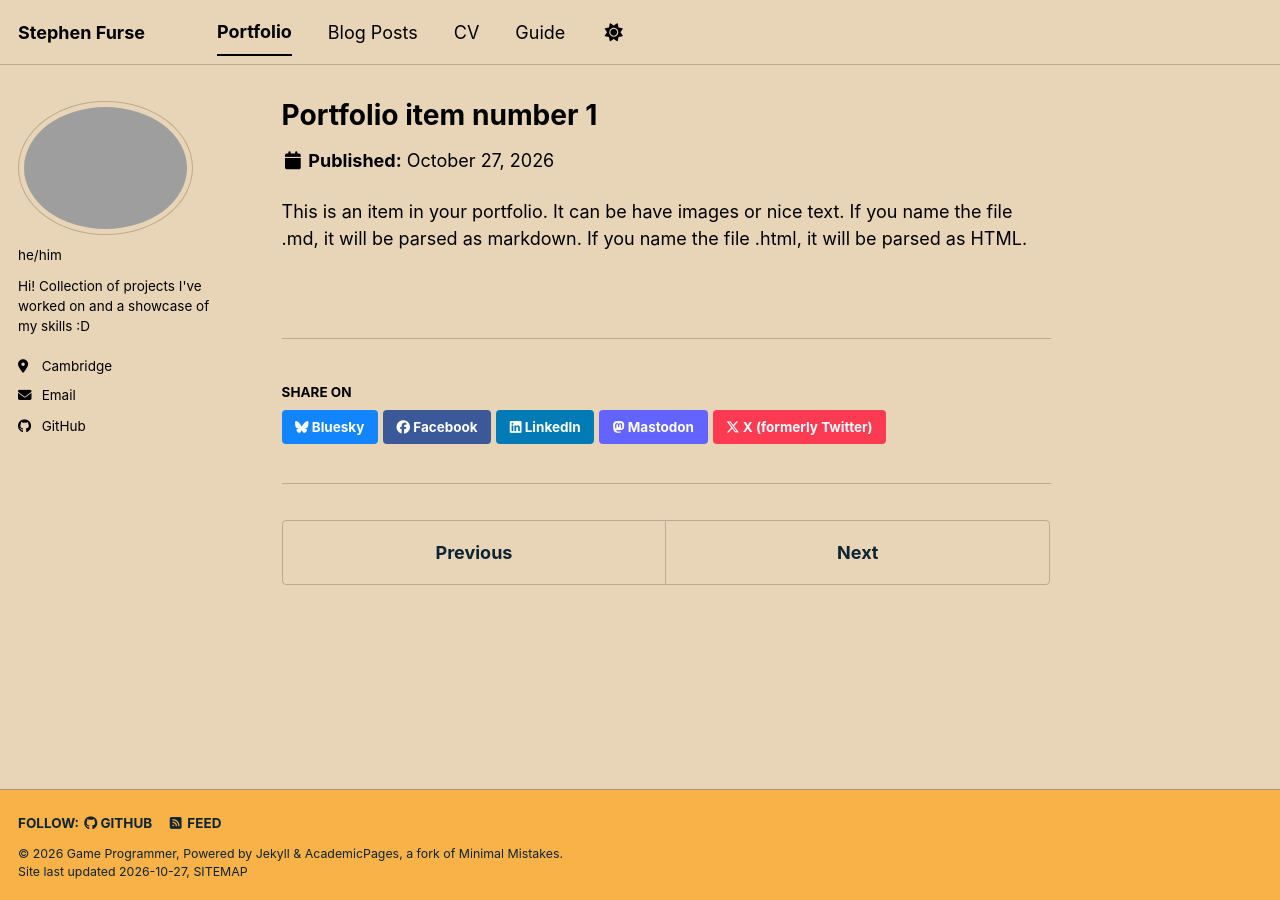
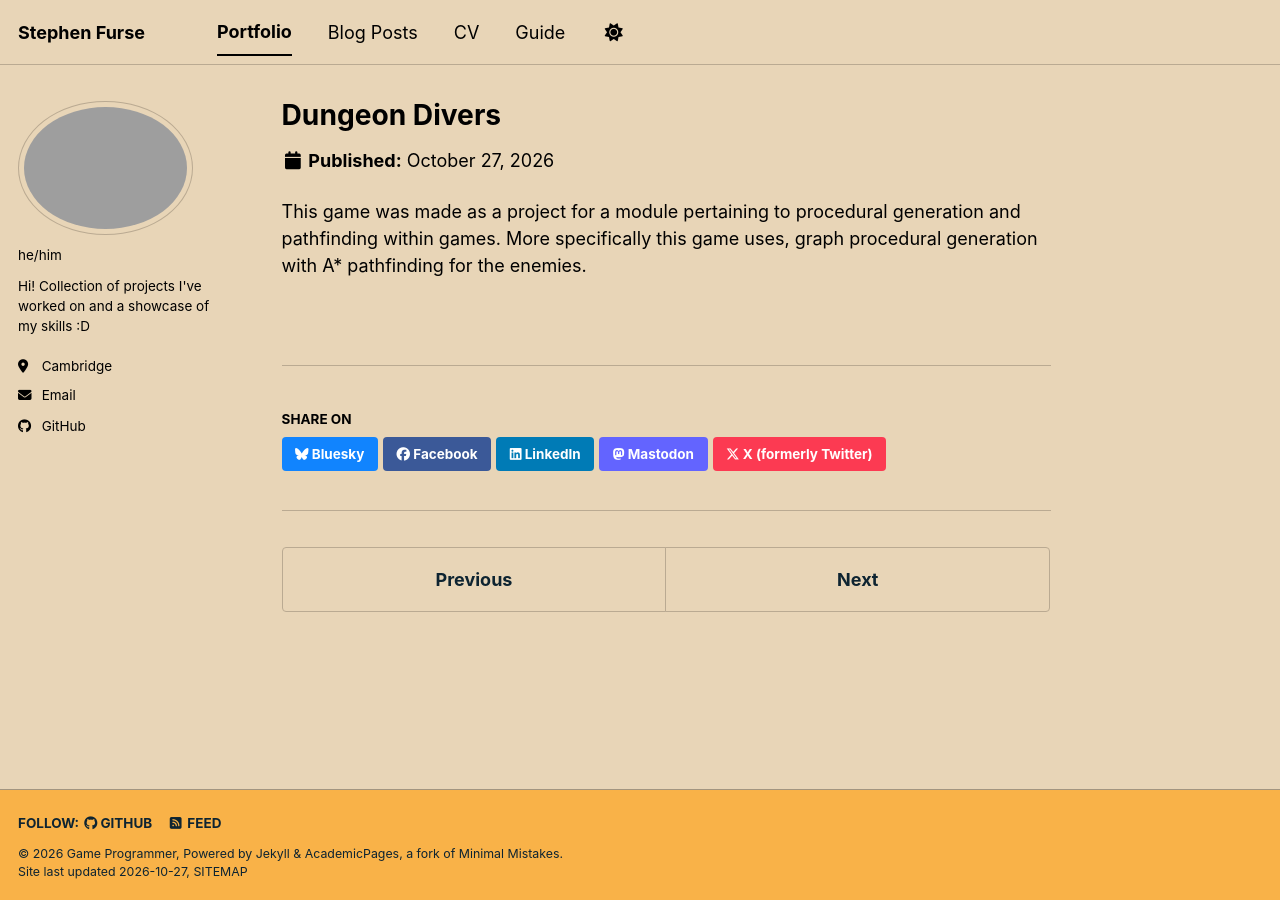
Before and after one commit to Stephen-Furse/Stephen-Furse.github.io, a Jekyll site: the page built from _portfolio/portfolio-1.md, in a window 1280 px wide. Built offline with Jekyll 4.4.1, drawn with Linux system fonts in a browser that asks for light colours; a script bundle is joined from its source files by our own code; a style sheet for code colours, icons or effects is not loaded.

Commit message:
Changes to portfolio stuff to create portfolio for past projects

```diff
--- a/_portfolio/portfolio-1.md
+++ b/_portfolio/portfolio-1.md
@@ -1,7 +1,7 @@
 ---
-title: "Portfolio item number 1"
-excerpt: "Short description of portfolio item number 1<br/><img src='/images/500x300.png'>"
+title: "Dungeon Divers"
+excerpt: "Procedural Generated Dungeon Diving Game<br/><img src='/images/500x300.png'>"
 collection: portfolio
 ---
 
-This is an item in your portfolio. It can be have images or nice text. If you name the file .md, it will be parsed as markdown. If you name the file .html, it will be parsed as HTML.
+This game was made as a project for a module pertaining to procedural generation and pathfinding within games. More specifically this game uses, graph procedural generation with A* pathfinding for the enemies.
```
